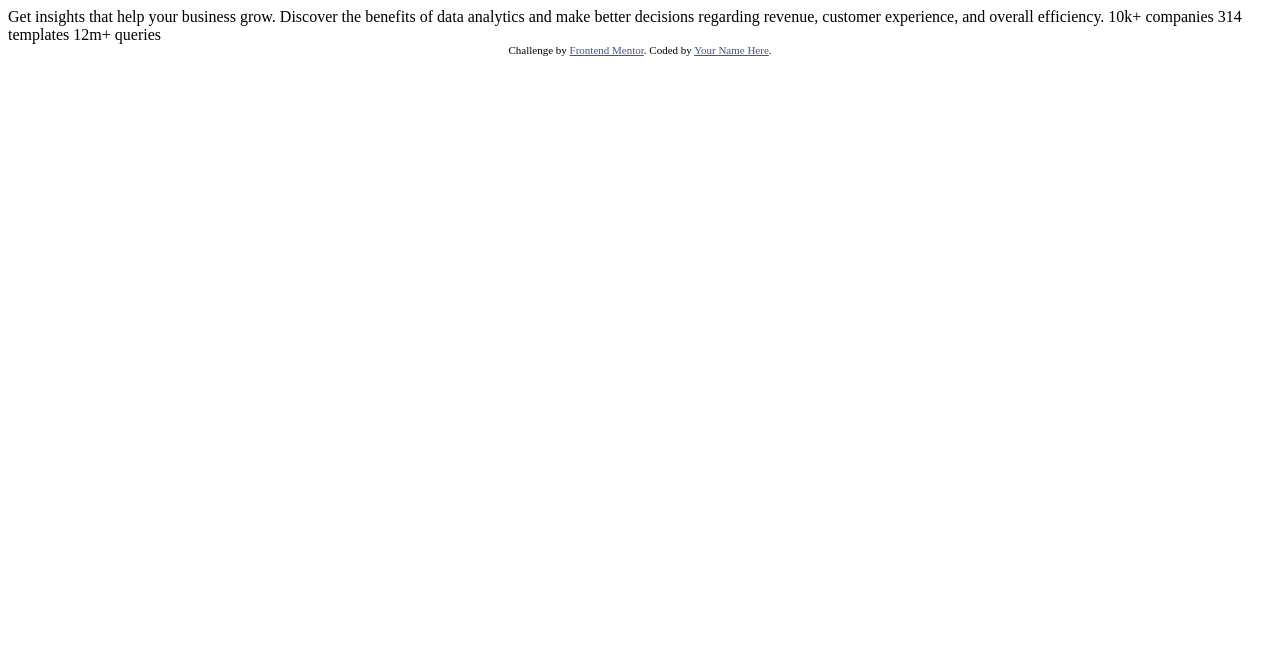
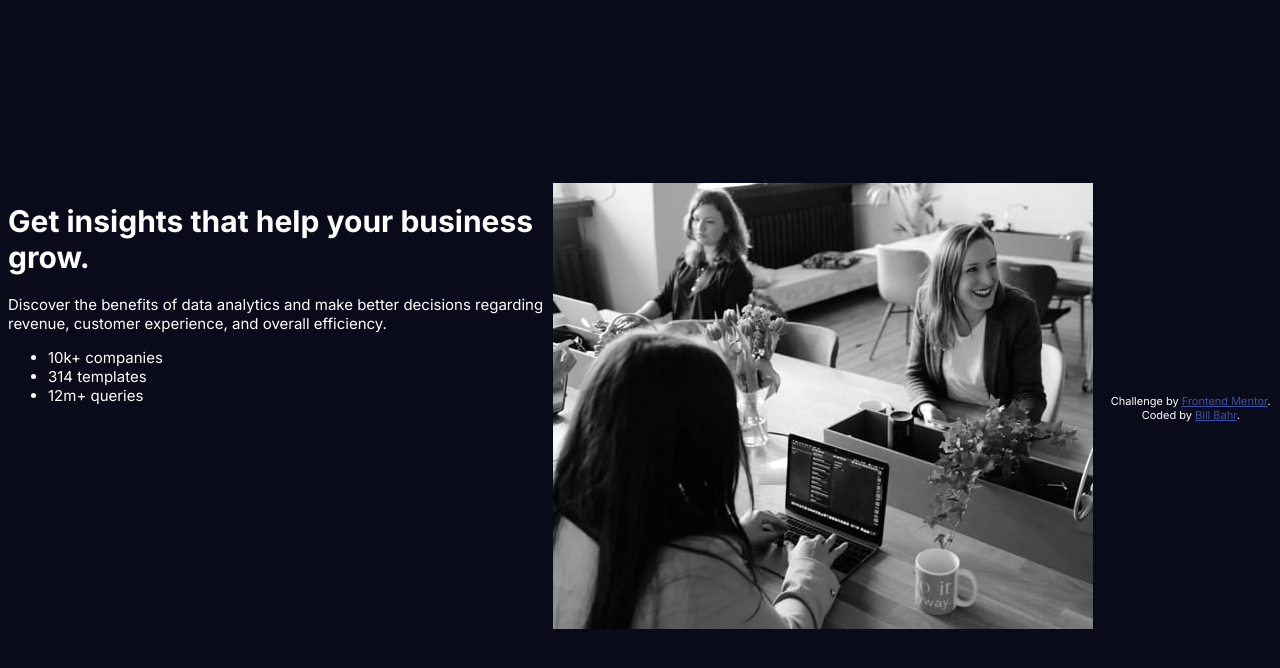
Before and after one commit to billbahr/stats-preview-card-component, a plain HTML site: page index.html in a window 1280 px wide. Drawn offline with Linux system fonts and the light colour scheme.

Commit message:
Start html and css

```diff
--- /dev/null
+++ b/css/styles.css
@@ -0,0 +1,46 @@
+/* variables declared here - these are the colors for our pages, as well as the font stacks and sizes. */
+:root {
+    /* Primary colors */
+    --verydkblue: hsl(233, 47%, 7%);  /* main bg */
+    --desatblue: hsl(244, 38%, 16%);   /* card bg */
+    --softviolet: hsl(277, 64%, 61%);  /* accent */
+
+    /* Neutral */
+    --white: hsl(0, 0%, 100%);  /* main heading, stats */
+    --transwhite: hsla(0, 0%, 100%, 0.75);  /* main paragraph */
+    --transwhite2: hsla(0, 0%, 100%, 0.6);   /* stat headings */
+
+    /* fonts */
+    --sans: "Inter", Helvetica, sans-serif;
+    --sans2: "Lexend Deca", Helvetica, sans-serif;
+}
+
+/* apply a natural box layout model to all elements, but allowing components to change */
+html {
+    box-sizing: border-box;
+}
+*, *:before, *:after {
+    box-sizing: inherit;
+}
+body {
+    font-family: var(--sans);
+    font-size: 15px;
+    background: var(--verydkblue);
+    color: var(--white);
+    display:flex;
+    align-items: center;
+    justify-content: center;
+    width: 100%;
+    min-height: 100vh;
+}
+main {
+    display: flex;
+}
+/* footer */
+.attribution {
+    font-size: 11px;
+    text-align: center;
+}
+.attribution a {
+    color: hsl(228, 45%, 44%);
+}
--- a/index.html
+++ b/index.html
@@ -5,29 +5,34 @@
   <meta name="viewport" content="width=device-width, initial-scale=1.0"> <!-- displays site properly based on user's device -->
 
   <link rel="icon" type="image/png" sizes="32x32" href="./images/favicon-32x32.png">
+  <link href="https://fonts.googleapis.com/css2?family=Inter:wght@400;700&family=Lexend+Deca&display=swap" rel="stylesheet">
+  <link rel="stylesheet" href="css/styles.css">
 
   <title>Frontend Mentor | Stats preview card component</title>
-
-  <!-- Feel free to remove these styles or customise in your own stylesheet 👍 -->
-  <style>
-    .attribution { font-size: 11px; text-align: center; }
-    .attribution a { color: hsl(228, 45%, 44%); }
-  </style>
 </head>
 <body>
-
-  Get insights that help your business grow.
-
-  Discover the benefits of data analytics and make better decisions regarding revenue, customer
-  experience, and overall efficiency.
-
-  10k+ companies
-  314 templates
-  12m+ queries
-
-  <div class="attribution">
-    Challenge by <a href="https://www.frontendmentor.io?ref=challenge" target="_blank">Frontend Mentor</a>.
-    Coded by <a href="#">Your Name Here</a>.
-  </div>
+  <main>
+    <div class="description">
+      <h1>Get <span>insights</span> that help your business grow.</h1>
+      <p>
+        Discover the benefits of data analytics and make better decisions regarding revenue, customer
+        experience, and overall efficiency.
+      </p>
+      <ul>
+        <li>10k+ companies</li>
+        <li>314 templates</li>
+        <li>12m+ queries</li>
+      </ul>
+    </div>
+    <div class="image">
+      <img src="images/image-header-desktop.jpg" alt="People working"/>
+    </div>
+  </main>
+  <footer>
+    <div class="attribution">
+      Challenge by <a href="https://www.frontendmentor.io?ref=challenge" target="_blank">Frontend Mentor</a>.
+      Coded by <a href="https://github.com/billbahr">Bill Bahr</a>.
+    </div>
+  </footer>
 </body>
 </html>
```
